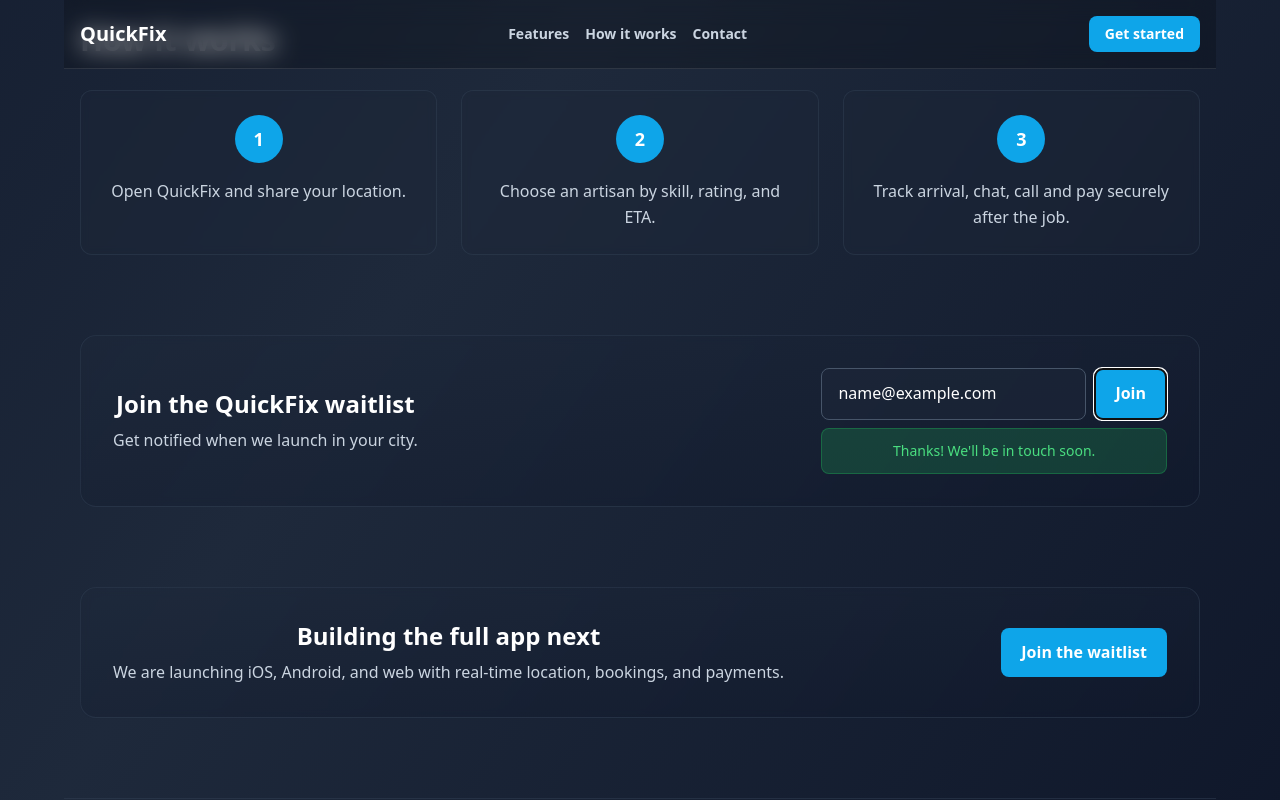
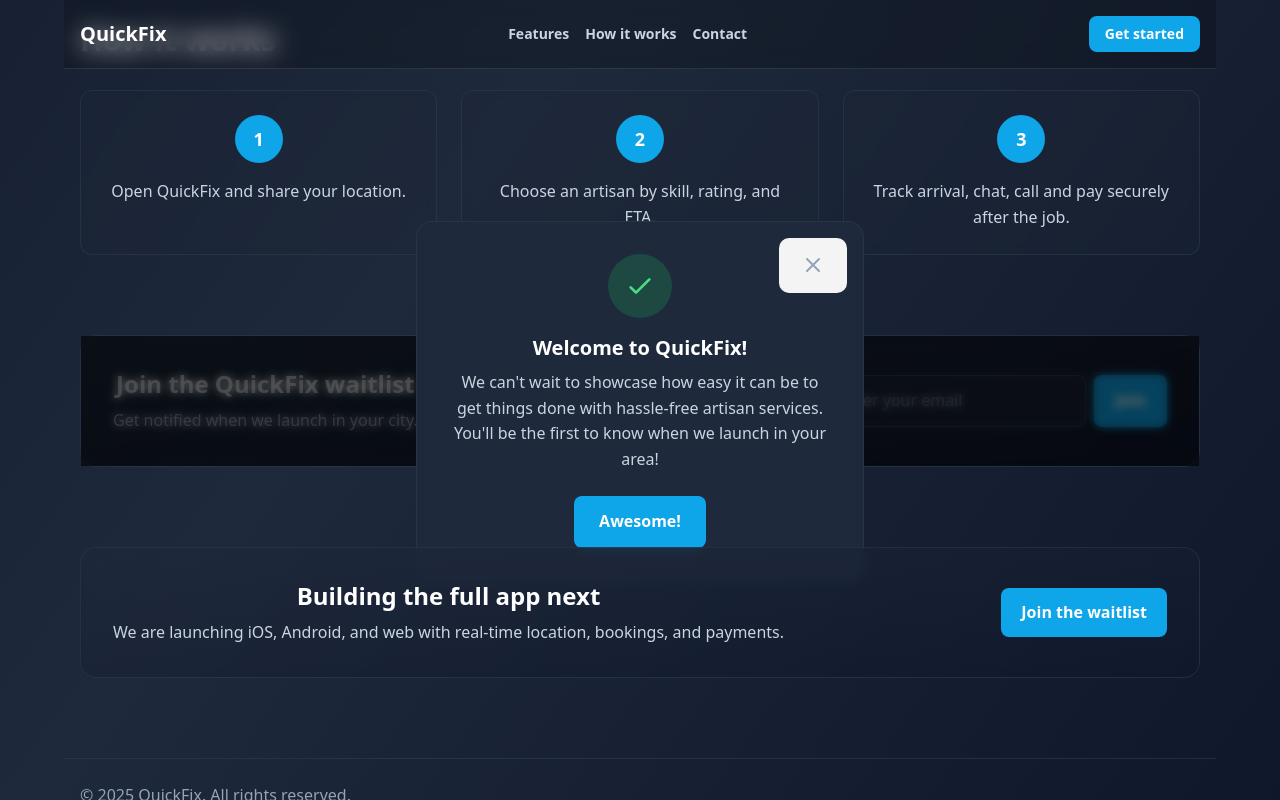
Before and after one commit to Earthpasserby/quick_fix, a React (Vite) app: page / in a window 1280 px wide. Both pictures are taken after typing "name@example.com" into the empty fields and a click on the button "Join". Shown: the part 969-1769 px from the top of the page. Built offline with nearby package versions, Linux system fonts and the light colour scheme; no server answers.

Commit message:
'googlefrom'

```diff
--- /dev/null
+++ b/src/Components/Modal.jsx
@@ -0,0 +1,37 @@
+export default function Modal({ isOpen, onClose, children }) {
+  if (!isOpen) return null;
+
+  return (
+    <div className="fixed inset-0 z-50 flex items-center justify-center p-4">
+      {/* Backdrop */}
+      <div
+        className="absolute inset-0 bg-black/60 backdrop-blur-sm"
+        onClick={onClose}
+      ></div>
+
+      {/* Modal Content */}
+      <div className="relative bg-slate-800 rounded-2xl border border-slate-700/50 p-8 max-w-md w-full mx-4 animate-slide-up">
+        <button
+          onClick={onClose}
+          className="absolute top-4 right-4 text-slate-400 hover:text-white transition-colors duration-200"
+        >
+          <svg
+            className="w-6 h-6"
+            fill="none"
+            stroke="currentColor"
+            viewBox="0 0 24 24"
+          >
+            <path
+              strokeLinecap="round"
+              strokeLinejoin="round"
+              strokeWidth={2}
+              d="M6 18L18 6M6 6l12 12"
+            />
+          </svg>
+        </button>
+
+        {children}
+      </div>
+    </div>
+  );
+}
--- a/src/Components/WaitlistForm.jsx
+++ b/src/Components/WaitlistForm.jsx
@@ -1,15 +1,52 @@
 import { useState } from "react";
+import Modal from "./Modal.jsx";
 
 export default function WaitlistForm() {
   const [email, setEmail] = useState("");
-  const [submitted, setSubmitted] = useState(false);
+  const [showModal, setShowModal] = useState(false);
+  const [isSubmitting, setIsSubmitting] = useState(false);
 
-  function onSubmit(e) {
+  // Google Forms submission
+  async function onSubmit(e) {
     e.preventDefault();
-    setSubmitted(true);
+    setIsSubmitting(true);
+
+    try {
+      // Replace this URL with your actual Google Form URL
+      const googleFormUrl =
+        "https://docs.google.com/forms/d/YOUR_FORM_ID/formResponse";
+
+      // Google Forms field entry ID (you'll get this from your form)
+      const emailEntryId = "entry.1638724089"; // Replace with actual entry ID
+
+      const formData = new FormData();
+      formData.append(emailEntryId, email);
+
+      // Submit to Google Forms
+      await fetch(googleFormUrl, {
+        method: "POST",
+        body: formData,
+        mode: "no-cors", // Required for Google Forms
+      });
+
+      setShowModal(true);
+      setEmail("");
+    } catch (error) {
+      console.error("Form submission error:", error);
+      // Still show success modal for better UX
+      setShowModal(true);
+      setEmail("");
+    } finally {
+      setIsSubmitting(false);
+    }
+  }
+
+  function closeModal() {
+    setShowModal(false);
   }
 
   return (
+    <>
       <div className="max-w-xl animate-slide-up">
         <form onSubmit={onSubmit} className="flex gap-2">
           <input
@@ -19,18 +56,53 @@ export default function WaitlistForm() {
             onChange={(e) => setEmail(e.target.value)}
             placeholder="Enter your email"
             className="flex-1 rounded-lg border border-slate-600 bg-slate-800/50 px-4 py-3 outline-none focus:border-brand transition-colors duration-300 text-white placeholder-slate-400"
+            disabled={isSubmitting}
           />
-        <button className="bg-brand hover:bg-brand-dark text-white font-semibold px-5 py-3 rounded-lg transition-all duration-300 hover:scale-105 hover:shadow-lg hover:shadow-brand/25">
-          Join
+          <button
+            type="submit"
+            disabled={isSubmitting}
+            className="bg-brand hover:bg-brand-dark text-white font-semibold px-5 py-3 rounded-lg transition-all duration-300 hover:scale-105 hover:shadow-lg hover:shadow-brand/25 disabled:opacity-50 disabled:cursor-not-allowed"
+          >
+            {isSubmitting ? "Joining..." : "Join"}
           </button>
         </form>
-      {submitted && (
-        <div className="mt-2 p-3 bg-green-500/20 border border-green-500/30 rounded-lg animate-fade-in">
-          <p className="text-sm text-green-400">
-            Thanks! We'll be in touch soon.
+      </div>
+
+      <Modal isOpen={showModal} onClose={closeModal}>
+        <div className="text-center">
+          <div className="w-16 h-16 bg-green-500/20 rounded-full flex items-center justify-center mx-auto mb-4">
+            <svg
+              className="w-8 h-8 text-green-400"
+              fill="none"
+              stroke="currentColor"
+              viewBox="0 0 24 24"
+            >
+              <path
+                strokeLinecap="round"
+                strokeLinejoin="round"
+                strokeWidth={2}
+                d="M5 13l4 4L19 7"
+              />
+            </svg>
+          </div>
+
+          <h3 className="text-xl font-bold text-white mb-2">
+            Welcome to QuickFix!
+          </h3>
+          <p className="text-slate-300 mb-6">
+            We can't wait to showcase how easy it can be to get things done with
+            hassle-free artisan services. You'll be the first to know when we
+            launch in your area!
           </p>
+
+          <button
+            onClick={closeModal}
+            className="bg-brand hover:bg-brand-dark text-white font-semibold px-6 py-3 rounded-lg transition-all duration-300 hover:scale-105 hover:shadow-lg hover:shadow-brand/25"
+          >
+            Awesome!
+          </button>
         </div>
-      )}
-    </div>
+      </Modal>
+    </>
   );
 }
```
Also changed, not shown: 1 other file (tests, documents, lock files or other folders). Lines whose indentation alone changed are shown as unchanged.
